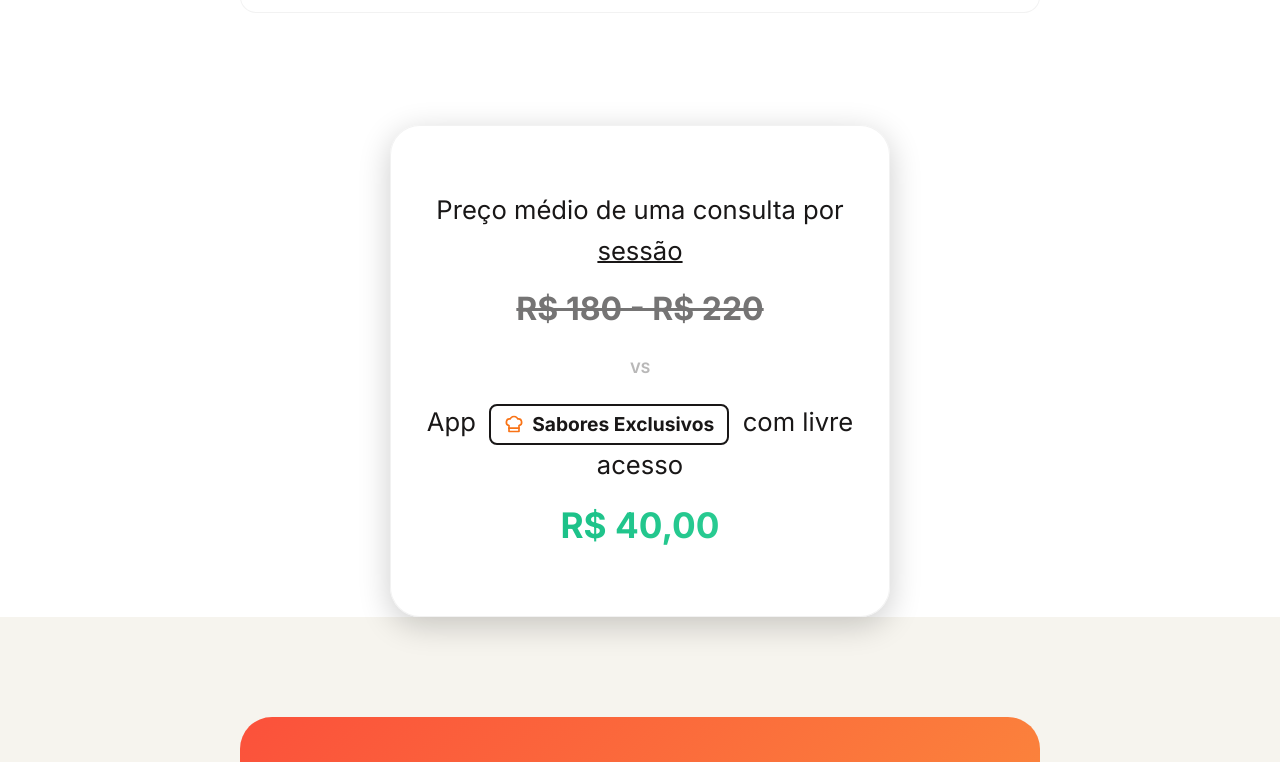
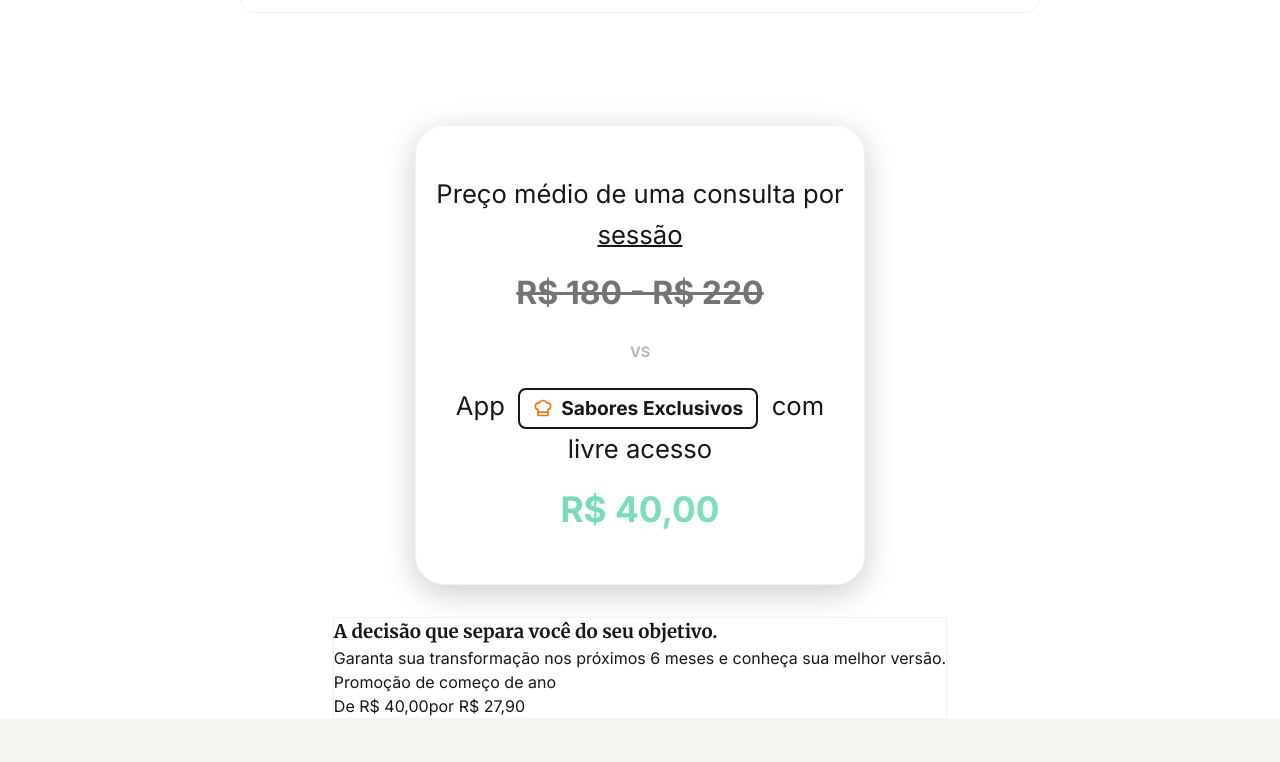
Before and after one commit to YohanSaibb026/LeadingPage, a React (Vite) app: page / in a window 1280 px wide. Shown: the part 4158-4920 px from the top of the page. Built offline with nearby package versions, Linux system fonts and the light colour scheme.

Commit message:
feat: add promotion card and update pricing styles

```diff
--- a/src/App.css
+++ b/src/App.css
@@ -500,22 +500,24 @@
     display: flex;
     justify-content: center;
     background-color: var(--bg-card);
+    flex-direction: column;
+    align-items: center;
 }
 
 .price-container {
-    padding: 2.5rem 2rem;
+    padding: 1.5rem 1rem;
+    /* Reduced padding */
     width: 100%;
-    max-width: 500px;
+    max-width: 450px;
+    /* Slightly reduced width */
     text-align: center;
     border: 2px solid var(--border-glass);
-    /* Thicker border */
     border-radius: 30px;
-    /* More rounded */
     background: rgba(255, 255, 255, 0.03);
-    /* Subtle background fill */
     position: relative;
     box-shadow: 0 8px 32px rgba(0, 0, 0, 0.2);
-    /* Lift it up */
+    margin-bottom: 2rem;
+    /* Spacing for the next card */
 }
 
 .price-row {
--- a/src/App.tsx
+++ b/src/App.tsx
@@ -224,7 +224,19 @@ function App() {
                                 }}
                             />
                         </p>
-                        <p className="price-value highlight">{t('features.pricing.app_price')}</p>
+                        <p className="price-value highlight strike">{t('features.pricing.app_price')}</p>
+                    </div>
+                </div>
+
+                {/* Promotion Card */}
+                <div className="promotion-card glass-morphism">
+                    <h3 className="promo-title">{t('features.pricing.promotion.title')}</h3>
+                    <p className="promo-subtitle">{t('features.pricing.promotion.subtitle')}</p>
+                    <div className="promo-divider"></div>
+                    <p className="promo-label">{t('features.pricing.promotion.label')}</p>
+                    <div className="promo-price-container">
+                        <span className="promo-from">{t('features.pricing.promotion.price_from')}</span>
+                        <span className="promo-to">{t('features.pricing.promotion.price_to')}</span>
                     </div>
                 </div>
             </section>
--- a/src/locales/es.json
+++ b/src/locales/es.json
@@ -58,7 +58,14 @@
             "consultation": "Precio promedio de una consulta por <1>sesión</1>",
             "consultation_price": "R$ 180 - R$ 220",
             "app_access": "App <1>Sabores Exclusivos</1> con acceso libre",
-            "app_price": "R$ 40,00"
+            "app_price": "R$ 40,00",
+            "promotion": {
+                "title": "La decisión que te separa de tu objetivo.",
+                "subtitle": "Asegura tu transformación en los próximos 6 meses y conoce tu mejor versión.",
+                "label": "Promoción de inicio de año",
+                "price_from": "De R$ 40,00",
+                "price_to": "por R$ 27,90"
+            }
         }
     },
     "cta": {
--- a/src/locales/pt.json
+++ b/src/locales/pt.json
@@ -62,7 +62,14 @@
             "consultation": "Preço médio de uma consulta por <1>sessão</1>",
             "consultation_price": "R$ 180 - R$ 220",
             "app_access": "App <1>Sabores Exclusivos</1> com livre acesso",
-            "app_price": "R$ 40,00"
+            "app_price": "R$ 40,00",
+            "promotion": {
+                "title": "A decisão que separa você do seu objetivo.",
+                "subtitle": "Garanta sua transformação nos próximos 6 meses e conheça sua melhor versão.",
+                "label": "Promoção de começo de ano",
+                "price_from": "De R$ 40,00",
+                "price_to": "por R$ 27,90"
+            }
         }
     },
     "cta": {
```
